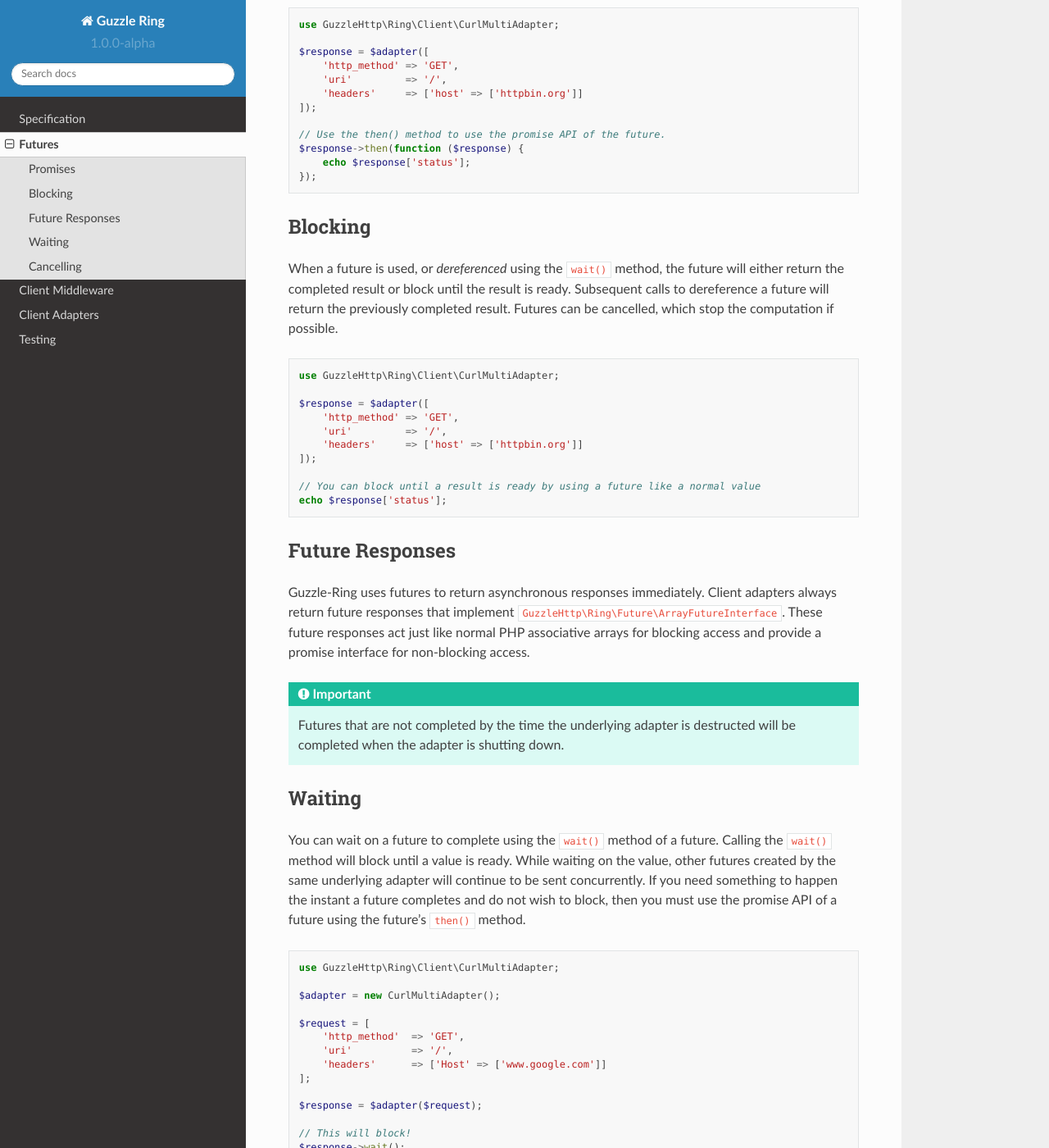
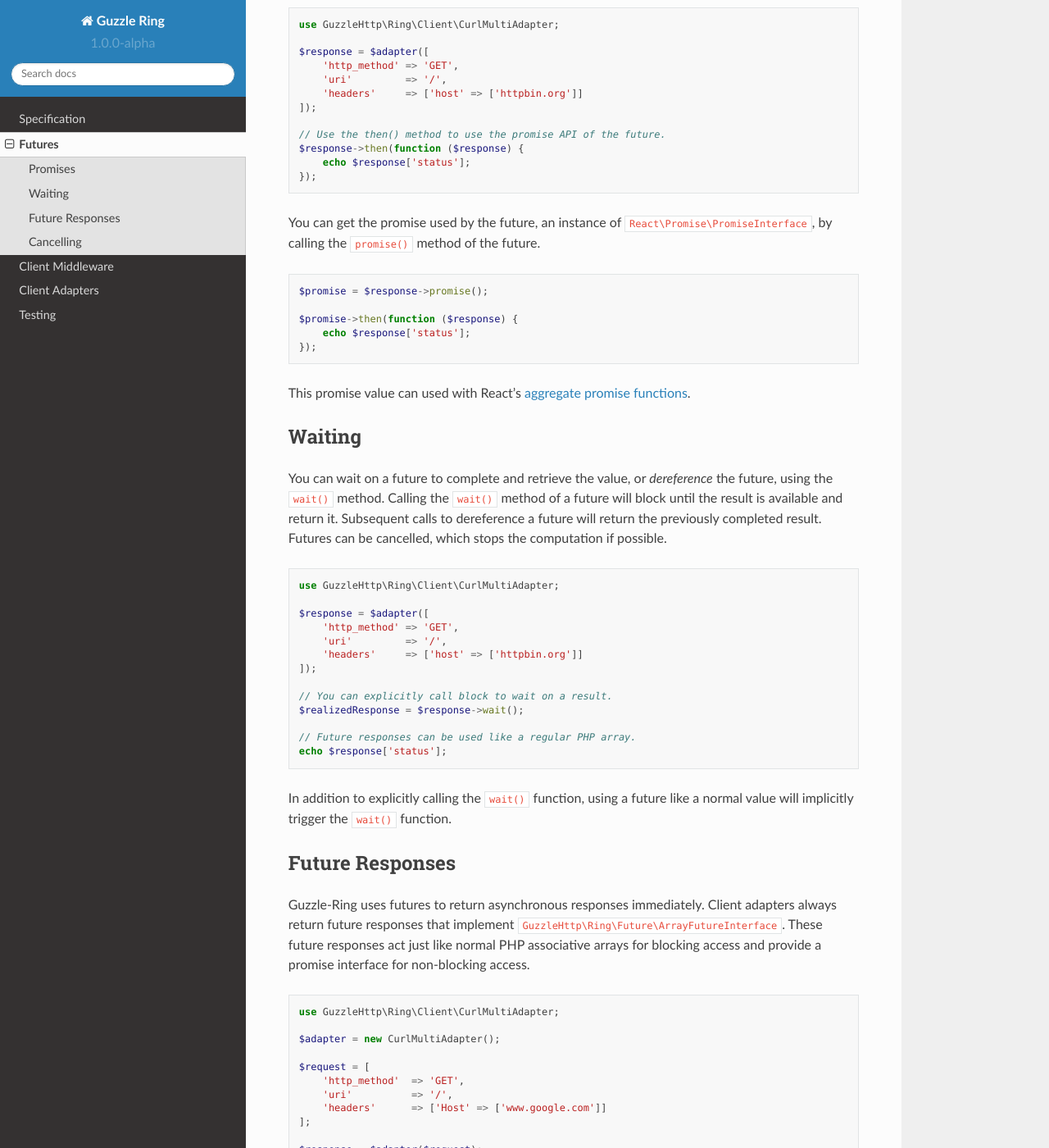
Before and after one commit to guzzle/RingPHP, a Sphinx documentation site: the page built from docs/futures.rst, in a window 1280 px wide and 1400 px high, scrolled down 400 px. Shown: the whole window at 82% size. Built offline with Sphinx 7.4.7 and the Read the Docs theme 2.0.0, drawn with Linux system fonts in a browser that asks for light colours; some of the changed text lies outside the part shown.

Commit message:
Cleaning up docs

```diff
--- a/docs/futures.rst
+++ b/docs/futures.rst
@@ -29,14 +29,29 @@
         echo $response['status'];
     });
 
-Blocking
---------
+You can get the promise used by the future, an instance of
+``React\Promise\PromiseInterface``, by calling the ``promise()`` method of the
+future.
 
-When a future is used, or *dereferenced* using the ``wait()`` method, the
-future will either return the completed result or block until the result is
-ready. Subsequent calls to dereference a future will return the previously
-completed result. Futures can be cancelled, which stop the computation if
-possible.
+.. code-block:: php
+
+    $promise = $response->promise();
+
+    $promise->then(function ($response) {
+        echo $response['status'];
+    });
+
+This promise value can used with React's
+`aggregate promise functions <https://github.com/reactphp/promise#functions>`_.
+
+Waiting
+-------
+
+You can wait on a future to complete and retrieve the value, or *dereference*
+the future, using the ``wait()`` method. Calling the ``wait()`` method of a
+future will block until the result is available and return it. Subsequent calls
+to dereference a future will return the previously completed result. Futures
+can be cancelled, which stops the computation if possible.
 
 .. code-block:: php
 
@@ -48,8 +63,14 @@
         'headers'     => ['host' => ['httpbin.org']]
     ]);
 
-    // You can block until a result is ready by using a future like a normal value
+    // You can explicitly call block to wait on a result.
+    $realizedResponse = $response->wait();
+
+    // Future responses can be used like a regular PHP array.
     echo $response['status'];
+
+In addition to explicitly calling the ``wait()`` function, using a future like
+a normal value will implicitly trigger the ``wait()`` function.
 
 Future Responses
 ----------------
@@ -59,21 +80,6 @@
 ``GuzzleHttp\Ring\Future\ArrayFutureInterface``. These future responses act
 just like normal PHP associative arrays for blocking access and provide a
 promise interface for non-blocking access.
-
-.. important::
-
-    Futures that are not completed by the time the underlying adapter is
-    destructed will be completed when the adapter is shutting down.
-
-Waiting
--------
-
-You can wait on a future to complete using the ``wait()`` method of a future.
-Calling the ``wait()`` method will block until a value is ready. While waiting
-on the value, other futures created by the same underlying adapter will
-continue to be sent concurrently. If you need something to happen the instant
-a future completes and do not wish to block, then you must use the promise API
-of a future using the future's ``then()`` method.
 
 .. code-block:: php
 
@@ -89,16 +95,22 @@
 
     $response = $adapter($request);
 
-    // This will block!
+    // Use the promise API for non-blocking access to the response. The actual
+    // response value will be delivered to the promise.
+    $response->then(function ($response) {
+        echo $response['status'];
+    });
+
+    // You can wait (block) until the future is completed.
     $response->wait();
 
     // This will implicitly call wait(), and will block too!
     $response['status'];
 
-    // Use the promise API to NOT block
-    $response->then(function ($response) {
-        echo $response['status'];
-    });
+.. important::
+
+    Futures that are not completed by the time the underlying adapter is
+    destructed will be completed when the adapter is shutting down.
 
 Cancelling
 ----------
@@ -106,10 +118,10 @@
 Futures can be cancelled if they have not already been dereferenced. Cancelling
 a future will prevent the future from executing the dereference function.
 
-Cancelling a future response will try to prevent the request from sending over
-the wire. Guzzle-Ring futures are typically implemented with the
+Guzzle-Ring futures are typically implemented with the
 ``GuzzleHttp\Ring\Future\BaseFutureTrait``. This trait provides the cancellation
-functionality that should be common to most implementations.
+functionality that should be common to most implementations. Cancelling a
+future response will try to prevent the request from sending over the wire.
 
 When a future is cancelled, the cancellation function is invoked and performs
 the actual work needed to cancel the request from sending if possible
```
